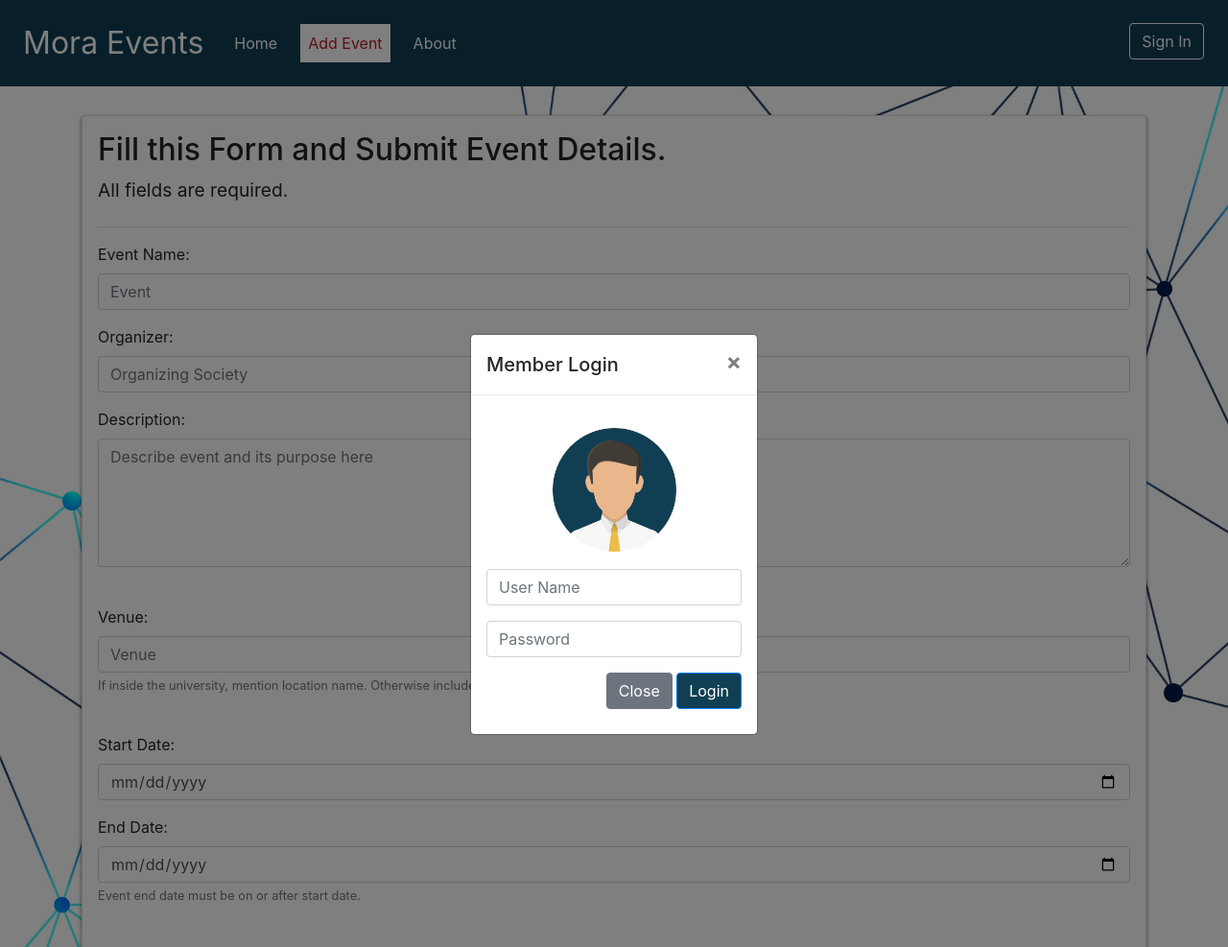
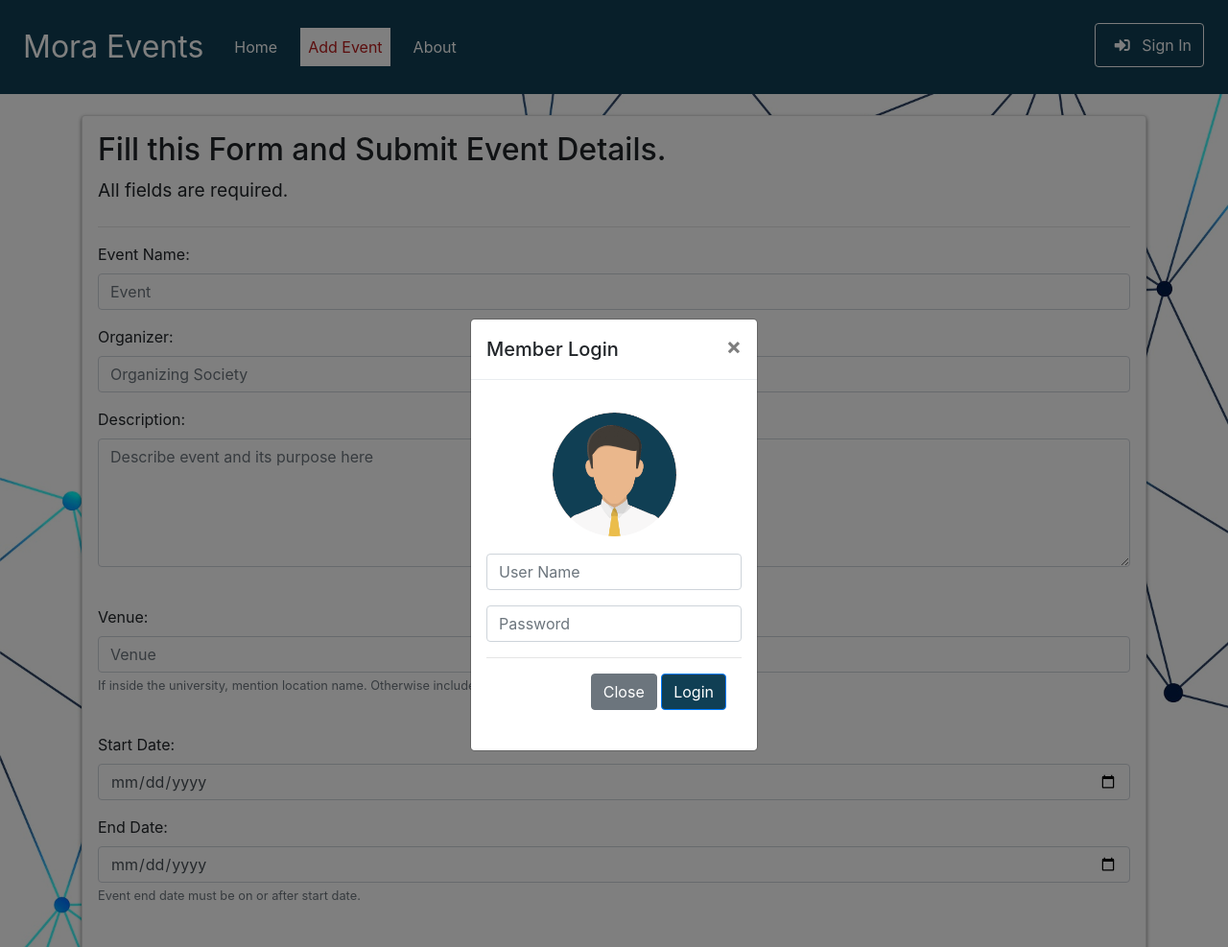
Before and after one commit to kdsuneraavinash/events, a PHP site: page /addevent.php in a window 1280 px wide, after a click on "Sign In". Shown: the top 987 px of the page at 96% size. Run offline with PHP 8.4, Linux system fonts and the light colour scheme; some libraries are stand-ins or nearby versions.

Commit message:
Implemented login and logout

```diff
--- a/addevent.php
+++ b/addevent.php
@@ -16,17 +16,17 @@
       <!-- Event Name Text -->
       <div class="form-group">
         <label for="eventName">Event Name:</label>
-        <input type="text" class="form-control" id="eventName" placeholder="Event" />
+        <input type="text" class="form-control addevent" id="eventName" placeholder="Event" />
       </div>
       <!-- Event Otganizer Text -->
       <div class="form-group">
         <label for="organizer">Organizer:</label>
-        <input type="text" class="form-control" id="organizer" placeholder="Organizing Society" />
+        <input type="text" class="form-control addevent" id="organizer" placeholder="Organizing Society" />
       </div>
       <!-- Event Description Text Area -->
       <div class="form-group">
         <label for="description">Description:</label>
-        <textarea rows="5" class="form-control" id="description" placeholder="Describe event and its purpose here"></textarea>
+        <textarea rows="5" class="form-control addevent" id="description" placeholder="Describe event and its purpose here"></textarea>
       </div>
 
       <br />
@@ -34,7 +34,7 @@
       <!-- Event Venue Text -->
       <div class="form-group">
         <label for="location">Venue:</label>
-        <input type="text" class="form-control" id="location" aria-describedby="locationHelp" placeholder="Venue" />
+        <input type="text" class="form-control addevent" id="location" aria-describedby="locationHelp" placeholder="Venue" />
         <small class="form-text text-muted" id="locationHelp">
           If inside the university, mention location name. Otherwise include address of the location.
         </small>
@@ -45,12 +45,12 @@
       <!-- Event Start Date -->
       <div class="form-group">
         <label for="startDate">Start Date:</label>
-        <input type="date" class="form-control" id="startDate" />
+        <input type="date" class="form-control addevent" id="startDate" />
       </div>
       <!-- Event End Date -->
       <div class="form-group">
         <label for="endDate">End Date:</label>
-        <input type="date" class="form-control" id="endDate" aria-describedby="dateHelp" />
+        <input type="date" class="form-control addevent" id="endDate" aria-describedby="dateHelp" />
         <small class="form-text text-muted" id="dateHelp">
           Event end date must be on or after start date.
         </small>
@@ -62,12 +62,12 @@
       <!-- Event Start Time -->
       <div class="form-group">
         <label for="startTime">Start Time:</label>
-        <input type="time" class="form-control" id="startTime" />
+        <input type="time" class="form-control addevent" id="startTime" />
       </div>
       <!-- Event End Time -->
       <div class="form-group">
         <label for="endTime">End Time:</label>
-        <input type="time" class="form-control" id="endTime" aria-describedby="timeHelp" />
+        <input type="time" class="form-control addevent" id="endTime" aria-describedby="timeHelp" />
         <small class="form-text text-muted" id="timeHelp">
           Enter a general start/end time if time is not definite. Event end time must be at or after start time.
         </small>
@@ -79,7 +79,7 @@
       <!-- Event Image URL Text Area -->
       <div class="form-group" aria-describedby="imageHelp">
         <label for="images">Image Links:</label>
-        <input type="url" class="form-control images_form my-2" id="images_url0" placeholder="https://www.website.com/path/to/image.png" novalidate
+        <input type="url" class="form-control images_form my-2 addevent" id="images_url0" placeholder="https://www.website.com/path/to/image.png" novalidate
         />
       </div>
       <button class="btn btn-default" type="button" id="addURL">Add Another URL</button>
@@ -93,7 +93,7 @@
 
       <div class="form-group">
         <label for="tags">Tags:</label>
-        <input type="text" class="form-control" id="tags" placeholder="sport gaming computer" aria-describedby="tagHelp" />
+        <input type="text" class="form-control addevent" id="tags" placeholder="sport gaming computer" aria-describedby="tagHelp" />
         <small class="form-text text-muted" id="tagHelp">
           Add tags here seperated by spaces. Tags will help others to find your event. Maximum no of tags available is 15. Other tags
           will be discarded.
--- a/css/stylesheet.css
+++ b/css/stylesheet.css
@@ -31,15 +31,6 @@ Content - Classes
   /* Icons color and margin */
   margin: 10px;
   color: #103f54;
-}
-
-.submit-text {
-  /* Submit Text */
-  display: none;
-  animation-name: submit-message-show;
-  animation-duration: 0.5s;
-  animation-iteration-count: 3;
-  animation-direction: alternate;
 }
 
 .submit_text {
@@ -108,6 +99,10 @@ Content - ids
   color: #33691E;
 }
 
+#wrong_login{
+  display: none;
+}
+
 /*
 -----------------------------------------------
 Navigation bar
--- a/footer.php
+++ b/footer.php
@@ -6,8 +6,7 @@
 </footer>
 
 <!-- Add JQuery and JavaScript CDN -->
-<script src="https://code.jquery.com/jquery-3.3.1.slim.min.js" integrity="sha384-q8i/X+965DzO0rT7abK41JStQIAqVgRVzpbzo5smXKp4YfRvH+8abtTE1Pi6jizo"
-  crossorigin="anonymous"></script>
+<script src="https://code.jquery.com/jquery-3.3.1.min.js" integrity="sha256-FgpCb/KJQlLNfOu91ta32o/NMZxltwRo8QtmkMRdAu8=" crossorigin="anonymous"></script>
 <script src="https://cdnjs.cloudflare.com/ajax/libs/popper.js/1.14.3/umd/popper.min.js" integrity="sha384-ZMP7rVo3mIykV+2+9J3UJ46jBk0WLaUAdn689aCwoqbBJiSnjAK/l8WvCWPIPm49"
   crossorigin="anonymous"></script>
 <script src="https://stackpath.bootstrapcdn.com/bootstrap/4.1.2/js/bootstrap.min.js" integrity="sha384-o+RDsa0aLu++PJvFqy8fFScvbHFLtbvScb8AjopnFD+iEQ7wo/CG0xlczd+2O/em"
--- a/header.php
+++ b/header.php
@@ -1,6 +1,18 @@
+<?php
+  // Start the session
+  session_start();
+?>
+
 <?php
   function getActiveTag($check){
     echo $_SERVER['PHP_SELF'] == "/$check.php" ? ' active' : '';
+  }
+?>
+
+<?php
+  $loggedIn = isset($_SESSION["user"]);
+  if ($loggedIn){
+    $user = $_SESSION["user"];
   }
 ?>
 
@@ -53,7 +65,23 @@
       <ul class="nav navbar-nav navbar-right">
         <div class="row my-3">
           <div class="col-sm px-3">
-            <button class="form-inline btn btn-outline-light btn-block mx-0 mb-1" type="button" data-toggle="modal" data-target="#loginForm">Sign In</button>
+
+            <?php
+              if ($loggedIn){
+                echo "<button class='form-inline btn btn-outline-light btn-block mx-0 mb-1' type='button' data-toggle='modal' data-target='#logoutForm'>
+                        <span class='fas fa-sign-out-alt m-2'></span>
+                          $user (logout)
+                        </span>
+                      </button>";
+              }else{
+                echo "<button class='form-inline btn btn-outline-light btn-block mx-0 mb-1' type='button' data-toggle='modal' data-target='#loginForm'>
+                        <span class='fas fa-sign-in-alt m-2'></span>
+                          Sign In
+                        </span>
+                      </button>";
+              }
+            ?>
+
           </div>
       </ul>
       </div>
@@ -61,4 +89,10 @@
 
   <body>
 
-    <?php include("login.php"); ?>
+  <?php
+    if (!$loggedIn){
+      include("login.php");
+    }else{
+      include("logout.php");
+    }
+  ?>
--- a/js/events.js
+++ b/js/events.js
@@ -0,0 +1,23 @@
+function onLoginButtonClicked(){
+    var wrongLogin = $("#wrong_login");
+    wrongLogin.css("display", "none");
+
+    var request =  $.ajax({
+        url: 'post/login.php',
+        method: 'POST',
+        data: {
+            username: $('#username').val(),
+            password: $('#password').val()
+        },
+    });
+
+    request.done(function( msg ) {
+        if (msg=="pass"){
+            window.location.reload(false);
+        }else{
+            wrongLogin.css("display", "block");
+        }
+      });
+
+    return false;
+}
--- a/js/form-validate.js
+++ b/js/form-validate.js
@@ -13,7 +13,9 @@ $("#removeURL").click(removeURL);
  **/
 function addAnotherUrl() {
   var images = $(".images_form");
-  var newText = images.first().clone();
+  var newText = images.last().clone();
+  var id = Number(images.last().attr("id").slice(-1)) + 1;
+  newText.attr("id","images_url" + id);
   newText.val("");
   images.parent().append(newText);
 }
@@ -49,7 +51,7 @@ function validate() {
   var urlFields = $('[id^="images_url"]');
   var tags = $("#tags");
 
-  var formControls = $(".form-control");
+  var formControls = $(".form-control.addevent");
 
   var validText = $("#valid_text");
   var invalidText = $("#invalid_text");
@@ -83,7 +85,6 @@ function validateEmptyFields(formControls, invalidText) {
   formControls.each(function (_, element) {
     if ($(element).val() === "") {
       $(element).addClass("is-invalid");
-      $(element).parent().get(0).scrollIntoView();
       isEmptyField = true;
       changeSubmitObjText(invalidText, "Empty Field");
       return false;
--- a/login.php
+++ b/login.php
@@ -1,3 +1,5 @@
+
+
 <div class="modal fade" id="loginForm">
   <div class="modal-dialog modal-dialog-centered modal-sm">
     <div class="modal-content">
@@ -14,7 +16,7 @@
           <img src="images/user.png" class="img-fluid w-50 my-3" />
         </div>
 
-        <form>
+        <form onsubmit = "return onLoginButtonClicked()">
           <div class="form-group">
             <input type="text" class="form-control" id="username" placeholder="User Name" required/>
           </div>
@@ -22,9 +24,16 @@
             <input type="password" class="form-control" id="password" placeholder="Password" required/>
           </div>
 
-          <div class="text-right">
+          <div id="wrong_login" class=" text-danger">
+              <span class="fas fa-exclamation-triangle ml-3 mr-1"></span>
+              <span class="text">Invalid username or password</span>
+          </div>
+
+          <hr />
+
+          <div class="text-right m-3">
             <button type="button" class="btn btn-secondary" data-dismiss="modal">Close</button>
-            <button type="submit" class="btn btn-primary">Login</button>
+            <button type="submit" class="btn btn-primary" id="login">Login</button>
           </div>
 
         </form>
```
Also changed, not shown: logout.php (added, +24 -0 lines), post/login.php (added, +24 -0 lines), post/logout.php (added, +10 -0 lines), 1 other file.
